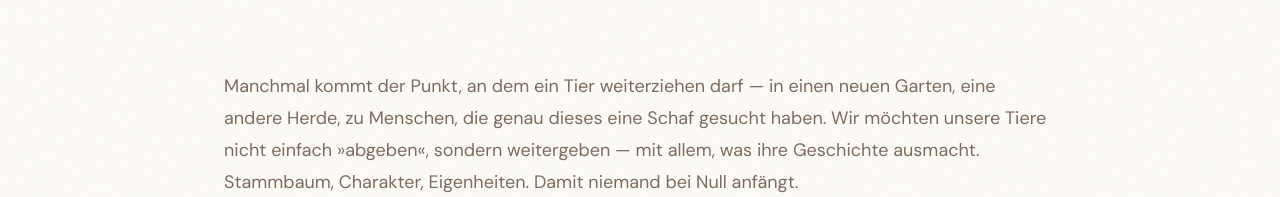
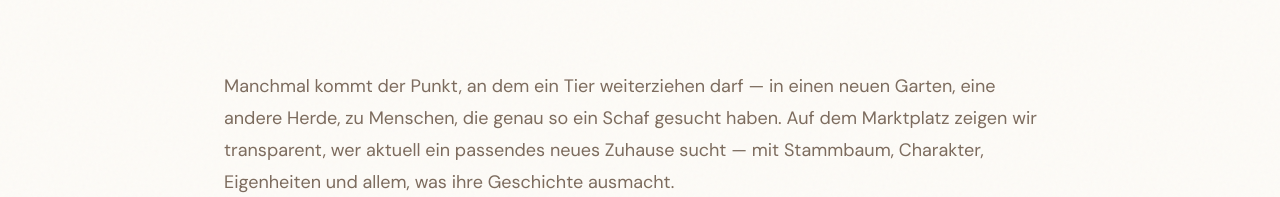
Before and after one commit to coderift7/aufm-schaeferhof, a Next.js app: page /marktplatz in a window 1280 px wide. Shown: the part 603-800 px from the top of the page. Built offline with nearby package versions, Linux system fonts and the light colour scheme; no server answers.

Commit message:
Refine marketplace intro copy

```diff
--- a/src/app/marktplatz/page.tsx
+++ b/src/app/marktplatz/page.tsx
@@ -104,11 +104,10 @@ export default function Marktplatz() {
       <div className="mx-auto max-w-4xl px-6 py-16 sm:px-8 sm:py-24">
         <p className="text-lg leading-8 text-muted-foreground">
           Manchmal kommt der Punkt, an dem ein Tier weiterziehen darf — in
-          einen neuen Garten, eine andere Herde, zu Menschen, die genau dieses
-          eine Schaf gesucht haben. Wir möchten unsere Tiere nicht einfach
-          »abgeben«, sondern weitergeben — mit allem, was ihre Geschichte
-          ausmacht. Stammbaum, Charakter, Eigenheiten. Damit niemand bei Null
-          anfängt.
+          einen neuen Garten, eine andere Herde, zu Menschen, die genau so ein
+          Schaf gesucht haben. Auf dem Marktplatz zeigen wir transparent, wer
+          aktuell ein passendes neues Zuhause sucht — mit Stammbaum,
+          Charakter, Eigenheiten und allem, was ihre Geschichte ausmacht.
         </p>
       </div>
 
--- a/src/components/Marketplace.tsx
+++ b/src/components/Marketplace.tsx
@@ -65,10 +65,10 @@ export default function Marketplace() {
             </h2>
             <p className="mt-6 text-base leading-[1.8] text-muted-foreground sm:text-lg">
               Manchmal kommt der Punkt, an dem ein Tier weiterziehen darf — in
-              einen neuen Garten, eine andere Herde, zu Menschen, die genau
-              dieses eine Schaf gesucht haben. Wir möchten unsere Tiere nicht
-              einfach »abgeben«, sondern weitergeben: mit Herkunft, Charakter,
-              Eigenheiten und allem, was dazugehört.
+              einen neuen Garten, eine andere Herde, zu Menschen, die genau so
+              ein Schaf gesucht haben. Auf dem Marktplatz zeigen wir
+              transparent, wer aktuell ein passendes neues Zuhause sucht — mit
+              Herkunft, Charakter, Eigenheiten und allem, was dazugehört.
             </p>
           </div>
         </Reveal>
```
